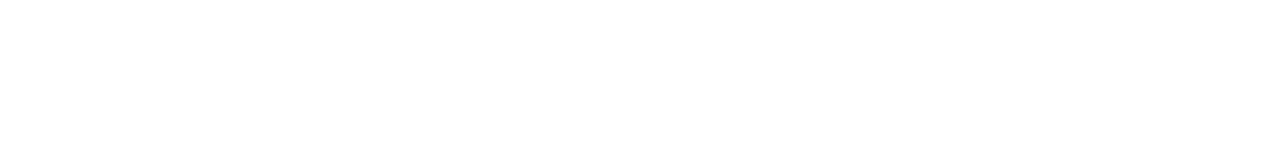
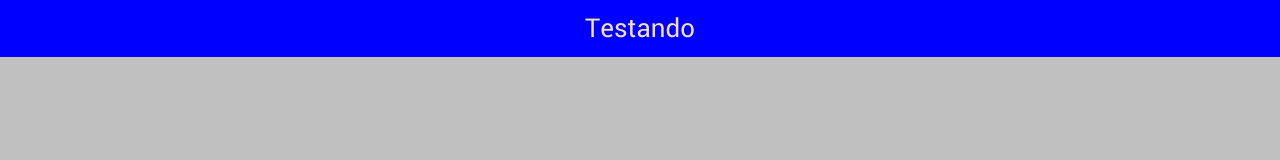
Before and after one commit to luis28silva/Daiana_Berlitz, a plain HTML site: page index.html in a window 1280 px wide. Drawn offline with Linux system fonts and the light colour scheme; a web font is replaced by a local one.

Commit message:
Primeiras etapas de preparação

```diff
--- /dev/null
+++ b/Estilo/Media-query.css
@@ -0,0 +1,35 @@
+@charset "UTF-8";
+/*Todas as denais medias*/
+
+/*Tipical device breakpoints
+pequenas telas: até 600px
+celular: até 600px até 768px
+tablet: 768px até 992px
+desktop: 992px até 1200px
+tv: acima de 1200px
+*/
+
+@media print { /*impressao*/
+
+}
+
+@media screen and (min-width: 768px) and (max-width: 992px){ /*tablet*/
+    body{
+        background-color: yellow;
+    }
+
+}
+
+@media screen and (min-width: 992px) and (max-width: 1200px){ /*computador*/
+    body{
+        background-color: red;
+    }
+
+}
+
+@media screen and (min-width: 1200px){ /*telas grandes*/
+    body{
+        background-color: silver;
+    }
+
+}
--- /dev/null
+++ b/Estilos/style.css
@@ -0,0 +1,37 @@
+@charset "UTF-8";
+/*versão Mobil first*/
+
+@import url('https://fonts.googleapis.com/css2?family=Fjalla+One&family=Madimi+One&family=Wix+Madefor+Display:wght@400..800&display=swap');
+
+@import url('https://fonts.googleapis.com/css2?family=Fjalla+One&family=Madimi+One&family=Wix+Madefor+Display:wght@400..800&family=Yantramanav:wght@100;300;400;500;700;900&display=swap');
+
+*{
+    font-family: 'Wix Madefor Display', Arial, Helvetica, sans-serif;
+    font-size: 1em;
+    margin: 0px;
+    padding: 0px;
+    box-sizing: border-box;
+}
+
+body, html{
+    height: 100vh;
+}
+
+body{
+    background-color: black;
+}
+
+main{
+    background-color: blue;
+    width: 100vw;
+    margin: auto;
+    padding: 10px;
+}
+
+h1{
+    text-align: center;
+    font-size: 1.8em;
+    font-family: 'Yantramanav';
+    color: wheat;
+    font-weight: normal;
+}
--- a/index.html
+++ b/index.html
@@ -4,8 +4,13 @@
     <meta charset="UTF-8">
     <meta name="viewport" content="width=device-width, initial-scale=1.0">
     <title>Daiana Berlitz</title>
+    <link rel="shortcut icon" href="imagens/logos/favicon-32x32.png" type="image/x-icon">
+    <link rel="stylesheet" href="Estilos/style.css" media="all">
+    <link rel="stylesheet" href="Estilo/Media-query.css">
 </head>
 <body>
-
+    <main>
+        <h1>Testando</h1>
+    </main>
 </body>
 </html>
```
Also changed, not shown: imagens/logos/favicon-32x32.png (added), imagens/logos/favicon.png (added), imagens/logos/logo_azul.png (added), imagens/logos/logo_marrom.png (added), imagens/logos/logo_preto.png (added), imagens/logos/logo_volorido.png (added).
